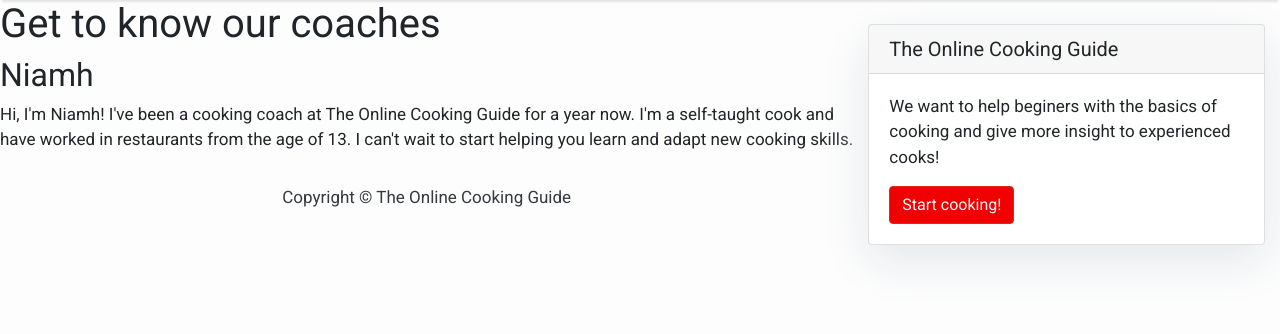
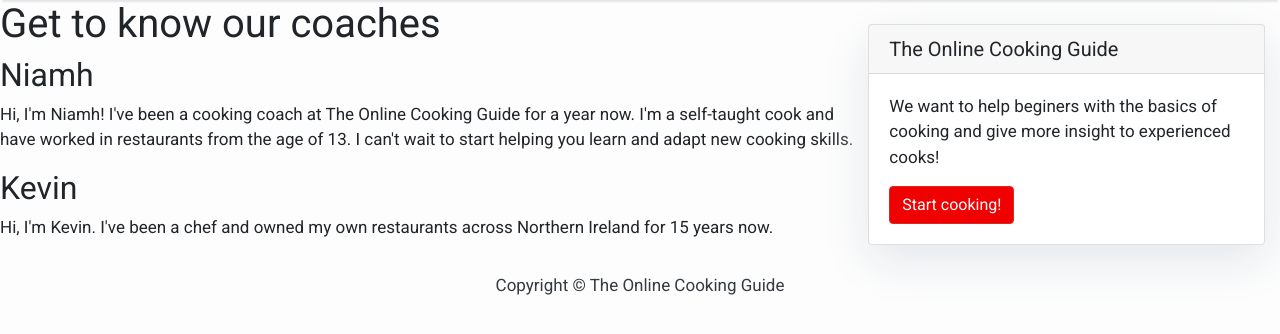
Before and after one commit to niamhbrowne/ms4-niamh-cook, a Django app: template templates/about.html in a window 1280 px wide. Shown: the part 58-392 px from the top of the page. Run offline with Django 3.2, Linux system fonts and the light colour scheme; the template is opened without the code that fills it, so the values that code supplies are empty; some libraries are stand-ins or nearby versions.

Commit message:
added new coach to about page

```diff
--- a/templates/about.html
+++ b/templates/about.html
@@ -3,7 +3,14 @@
 {% block content %}
 <h1>Get to know our coaches</h1>
 <div>
-<h2>Niamh</h2>
-<p>Hi, I'm Niamh! I've been a cooking coach at The Online Cooking Guide for a year now. I'm a self-taught cook and have worked in restaurants from the age of 13. I can't wait to start helping you learn and adapt new cooking skills.</p>
+    <h2>Niamh</h2>
+    <p>Hi, I'm Niamh! I've been a cooking coach at The Online Cooking Guide for a year now. I'm a self-taught cook and
+        have worked in restaurants from the age of 13. I can't wait to start helping you learn and adapt new cooking
+        skills.</p>
+</div>
+    <h2>Kevin</h2>
+    <p>Hi, I'm Kevin. I've been a chef and owned my own restaurants across Northern Ireland for 15 years now.</p>
+<div>
+
 </div>
 {% endblock %}
```
